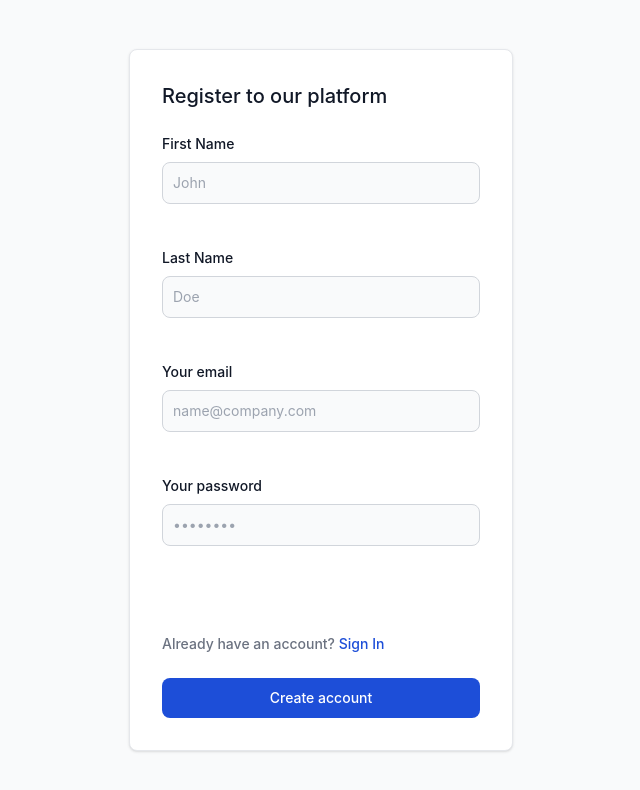
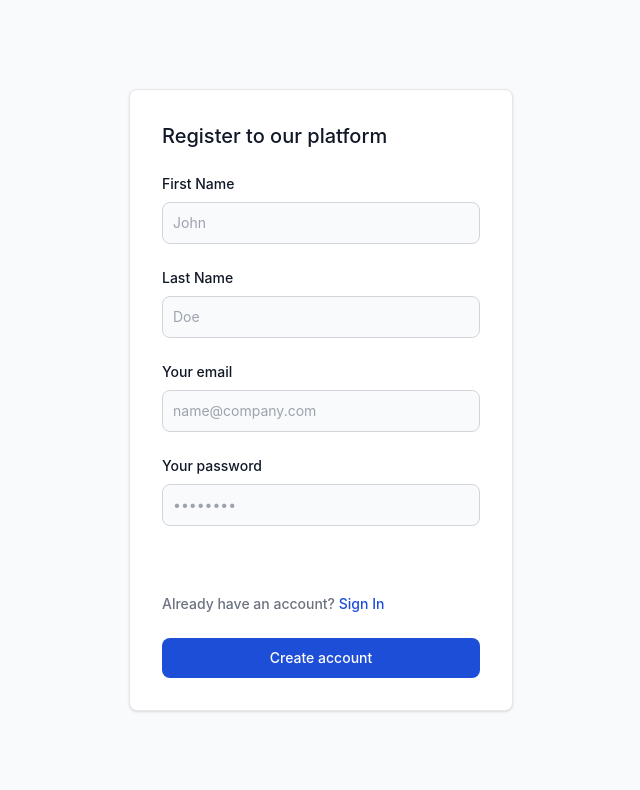
Before and after one commit to georgifotev1/bms-client, a React (Vite) app: page /auth/register in a window 1280 px wide. Shown: the top 790 px of the page, without its empty margins (319-959 px from the left). Built offline with nearby package versions, Linux system fonts and the light colour scheme.

Commit message:
adjust form

```diff
--- a/src/components/ui/form/form.tsx
+++ b/src/components/ui/form/form.tsx
@@ -28,7 +28,7 @@ type FormProps = React.FormHTMLAttributes<HTMLFormElement> & {
 const defaultInputClasses =
   "bg-gray-50 border border-gray-300 text-gray-900 text-sm rounded-lg focus:ring-blue-500 focus:border-blue-500 block w-full p-2.5 dark:bg-gray-600 dark:border-gray-500 dark:placeholder-gray-400 dark:text-white";
 const defaultLabelClasses =
-  "block mb-2 text-sm font-medium text-gray-900 dark:text-white";
+  "mb-2 text-sm font-medium text-gray-900 dark:text-white";
 
 export const Form = (props: FormProps) => {
   const [errors, setErrors] = useState<ValidationError<typeof props.schema>>(
@@ -59,12 +59,15 @@ export const Form = (props: FormProps) => {
       )}
       {props.fields?.map((field) => (
         <div key={field.id}>
+          <div className="flex justify-between">
             <label
               htmlFor={field.id}
               className={cn(defaultLabelClasses, props.className)}
             >
               {field.label}
             </label>
+            <Error errorMessage={errors[field.name]} />
+          </div>
           <input
             type={field.type}
             name={field.name}
@@ -73,7 +76,6 @@ export const Form = (props: FormProps) => {
             className={cn(defaultInputClasses, props.className)}
             required={field.required}
           />
-          <Error errorMessage={errors[field.name]} />
         </div>
       ))}
       <Error errorMessage={props.apiError} />
```
Lines whose indentation alone changed are shown as unchanged.
